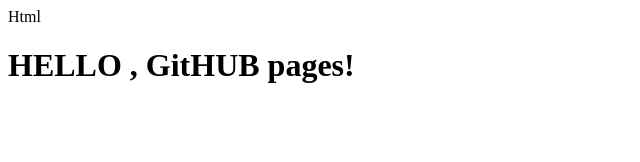
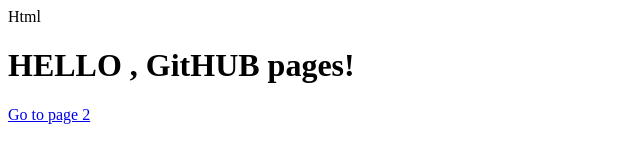
Before and after one commit to sidrohy/skills-github-pages, a plain HTML site: page index.html in a window 1280 px wide. Shown: the whole page, without its empty margins (0-640 px from the left). Drawn offline with Linux system fonts and the light colour scheme.

Commit message:
index.html

```diff
--- a/index.html
+++ b/index.html
@@ -6,5 +6,6 @@ Html
 </head>
 </body>
 <h1>HELLO , GitHUB pages!</h1>
+  <a href ="index2.html">Go to page 2</a
 </body>
 </html>
```
